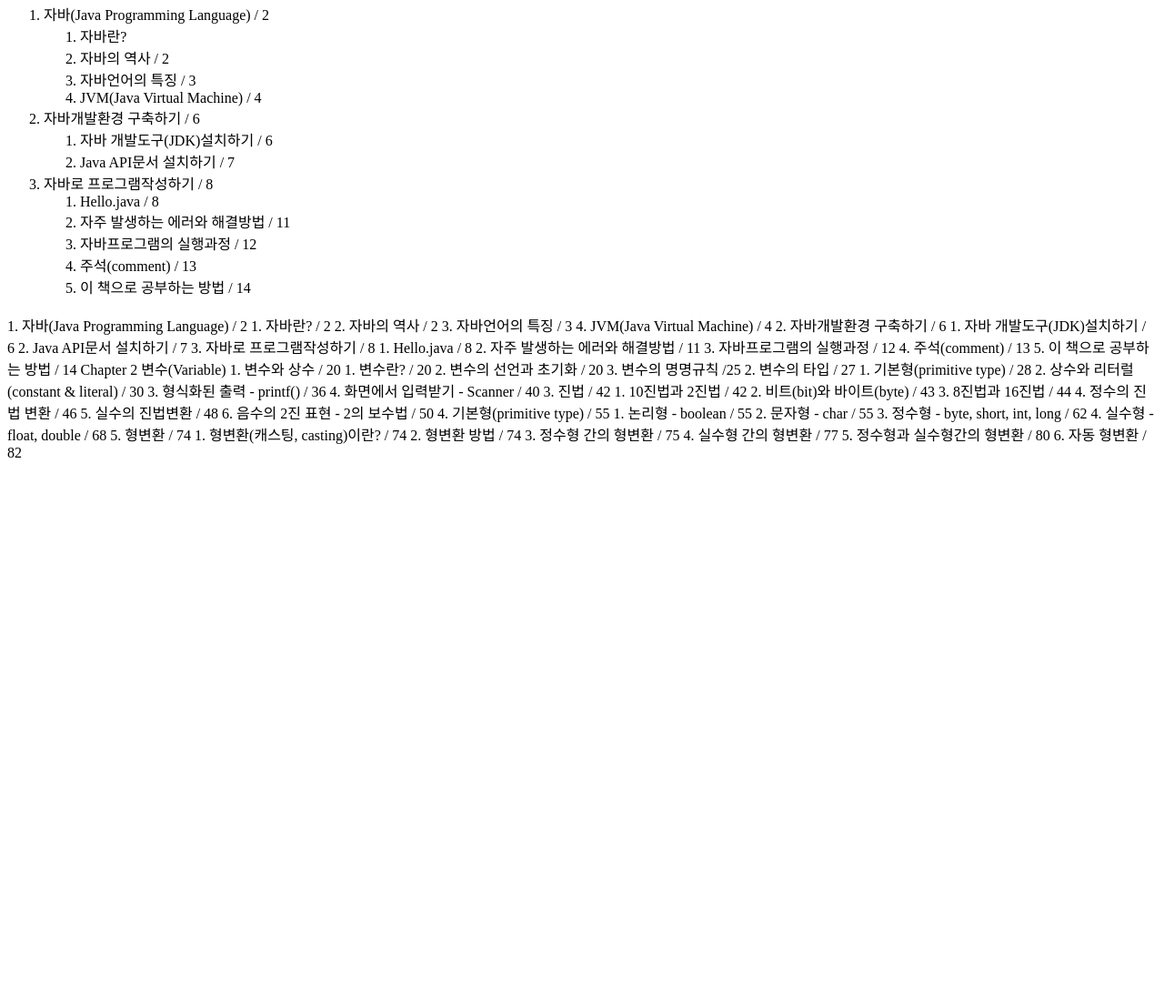
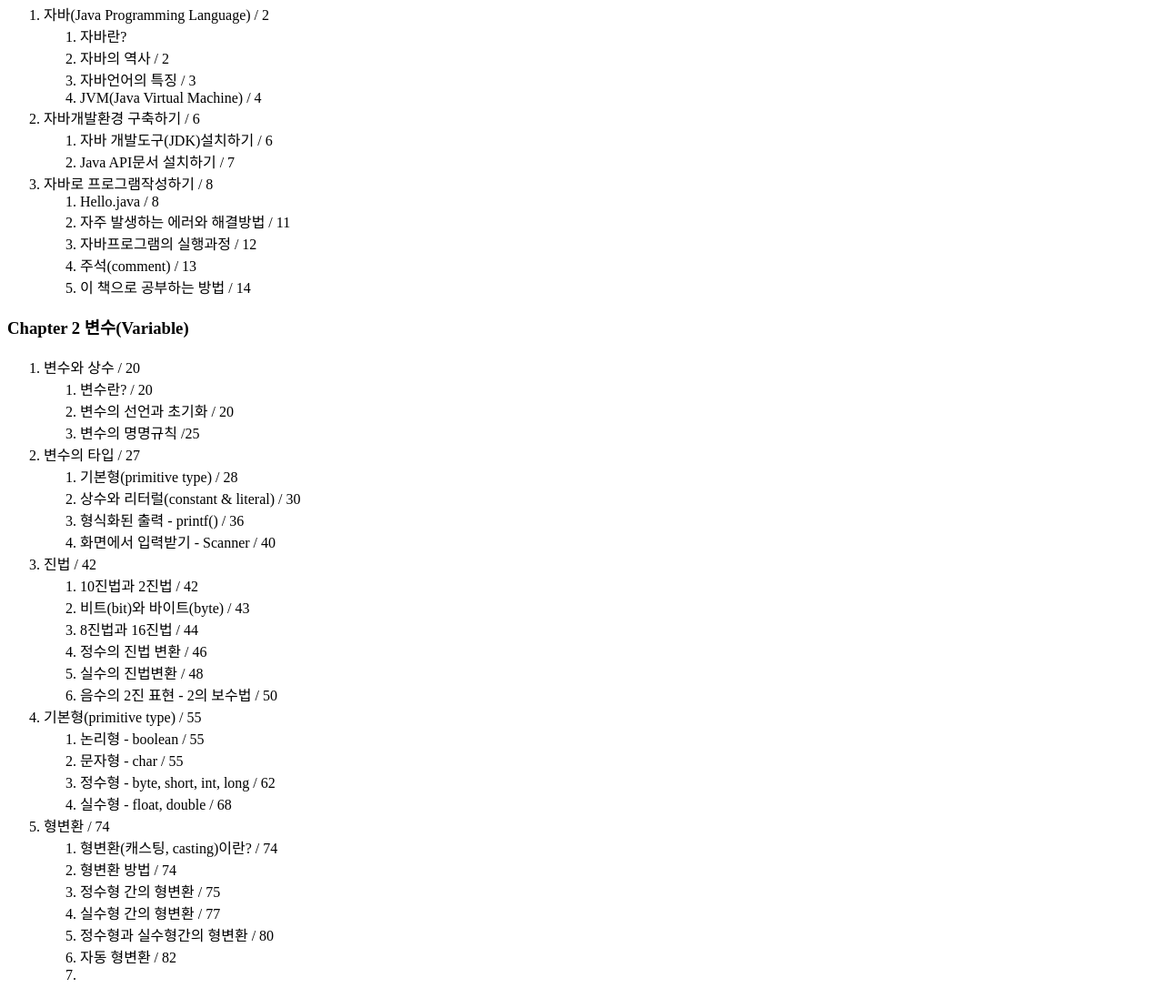
Before and after one commit to pys-durup/WebContent, a plain HTML site: page ex11_list_q1.html in a window 1280 px wide. Shown: the part 132-1229 px from the top of the page at 91% size. Before the commit the page ends 800 px from the top, so only its background shows below. Drawn offline with Linux system fonts and the light colour scheme.

Commit message:
list practice 2

```diff
--- a/ex11_list_q1.html
+++ b/ex11_list_q1.html
@@ -1,10 +1,12 @@
 <!DOCTYPE html>
 <html lang="en">
+
 <head>
 	<meta charset="UTF-8">
 	<meta name="viewport" content="width=device-width, initial-scale=1.0">
 	<title>Document</title>
 </head>
+
 <body>
 
 	<h1>목차</h1>
@@ -32,59 +34,65 @@
 			<li>주석(comment) / 13</li>
 			<li>이 책으로 공부하는 방법 / 14</li>
 		</ol>
+	</ol>
 
 
-<h3></h3>
+		<h3>Chapter 2 변수(Variable)</h3>
 
 
+		<ol>
+			<li>변수와 상수 / 20</li>
+			<ol>
+				<li>변수란? / 20</li>
+				<li>변수의 선언과 초기화 / 20</li>
+				<li>변수의 명명규칙 /25</li>
 			</ol>
-1. 자바(Java Programming Language) / 2
-	1. 자바란? / 2
-	2. 자바의 역사 / 2
-	3. 자바언어의 특징 / 3
-	4. JVM(Java Virtual Machine) / 4
-2. 자바개발환경 구축하기 / 6
-	1. 자바 개발도구(JDK)설치하기 / 6
-	2. Java API문서 설치하기 / 7
-3. 자바로 프로그램작성하기 / 8
-	1. Hello.java / 8
-	2. 자주 발생하는 에러와 해결방법 / 11
-	3. 자바프로그램의 실행과정 / 12
-	4. 주석(comment) / 13
-	5. 이 책으로 공부하는 방법 / 14
+			<li>변수의 타입 / 27</li>
+			<ol>
+				<li>기본형(primitive type) / 28</li>
+				<li>상수와 리터럴(constant & literal) / 30</li>
+				<li>형식화된 출력 - printf() / 36</li>
+				<li>화면에서 입력받기 - Scanner / 40</li>
+			</ol>
+			<li>진법 / 42</li>
+			<ol>
+				<li>10진법과 2진법 / 42</li>
+				<li>비트(bit)와 바이트(byte) / 43</li>
+				<li>8진법과 16진법 / 44</li>
+				<li>정수의 진법 변환 / 46</li>
+				<li>실수의 진법변환 / 48</li>
+				<li>음수의 2진 표현 - 2의 보수법 / 50</li>
+			</ol>
+			<li>기본형(primitive type) / 55</li>
+			<ol>
+				<li>논리형 - boolean / 55</li>
+				<li>문자형 - char / 55</li>
+				<li>정수형 - byte, short, int, long / 62</li>
+				<li>실수형 - float, double / 68</li>
+			</ol>
+			<li>형변환 / 74</li>
+			<ol>
+				<li>형변환(캐스팅, casting)이란? / 74</li>
+				<li>형변환 방법 / 74</li>
+				<li>정수형 간의 형변환 / 75</li>
+				<li>실수형 간의 형변환 / 77</li>
+				<li>정수형과 실수형간의 형변환 / 80</li>
+				<li>자동 형변환 / 82</li>
+				<li></li>
+			</ol>
 
-Chapter 2 변수(Variable)
-1. 변수와 상수 / 20
-	1. 변수란? / 20
-	2. 변수의 선언과 초기화 / 20
-	3. 변수의 명명규칙 /25
-2. 변수의 타입 / 27
-	1. 기본형(primitive type) / 28
-	2. 상수와 리터럴(constant & literal) / 30
-	3. 형식화된 출력 - printf() / 36
-	4. 화면에서 입력받기 - Scanner / 40
-3. 진법 / 42
-	1. 10진법과 2진법 / 42
-	2. 비트(bit)와 바이트(byte) / 43
-	3. 8진법과 16진법 / 44
-	4. 정수의 진법 변환 / 46
-	5. 실수의 진법변환 / 48
-	6. 음수의 2진 표현 - 2의 보수법 / 50
-4. 기본형(primitive type) / 55
-	1. 논리형 - boolean / 55
-	2. 문자형 - char / 55
-	3. 정수형 - byte, short, int, long / 62
-	4. 실수형 - float, double / 68
-5. 형변환 / 74
-	1. 형변환(캐스팅, casting)이란? / 74
-	2. 형변환 방법 / 74
-	3. 정수형 간의 형변환 / 75
-	4. 실수형 간의 형변환 / 77
-	5. 정수형과 실수형간의 형변환 / 80
-	6. 자동 형변환 / 82
+		</ol>
+
+
+
+
+
+
+
 
 
 
 
 </body>
+
 </html>
```
Lines whose indentation alone changed are shown as unchanged.
